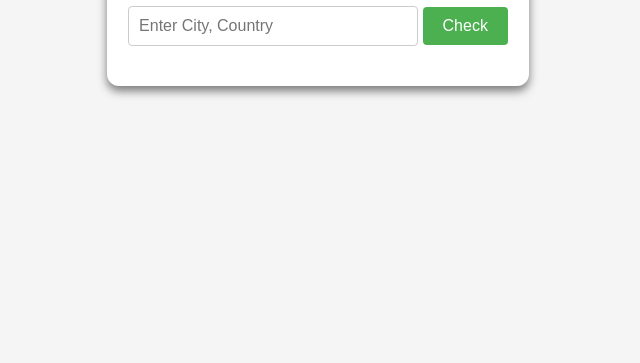
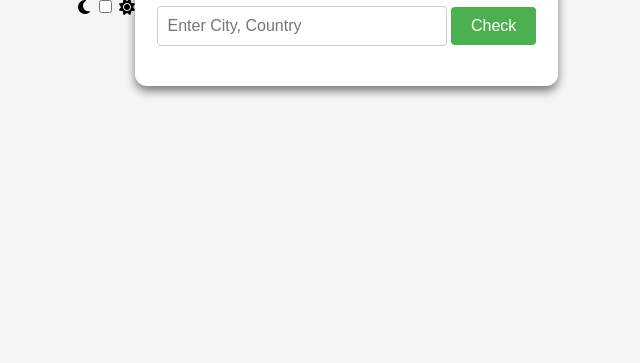
Before and after one commit to ThatSINEWAVE/YetAnotherWeatherAPP, a plain HTML site: page index.html in a window 1280 px wide. Shown: the part 393-756 px from the top of the page, without its empty margins (322-962 px from the left). Drawn offline with Linux system fonts and the light colour scheme.

Commit message:
Update index.html

```diff
--- a/index.html
+++ b/index.html
@@ -15,6 +15,17 @@
 </head>
 
 <body>
+
+  <header class="header">
+    <div class="theme-toggle">
+      <i class="fas fa-moon theme-icon"></i>
+      <label class="switch">
+        <input type="checkbox" id="theme-switch">
+        <span class="slider round"></span>
+      </label>
+      <i class="fas fa-sun theme-icon"></i>
+    </div>
+  </header>
 
   <div class="container">
     <h1>Yet Another Weather App</h1>
```
